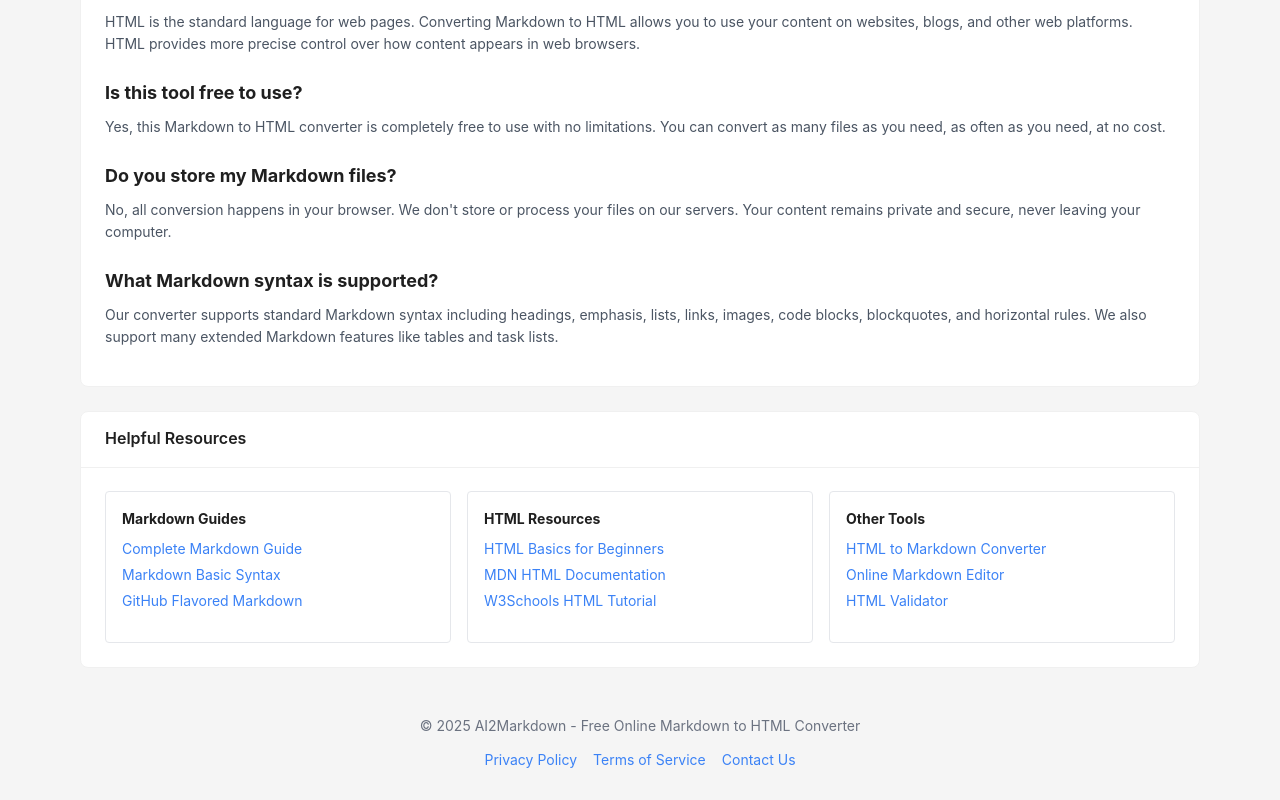
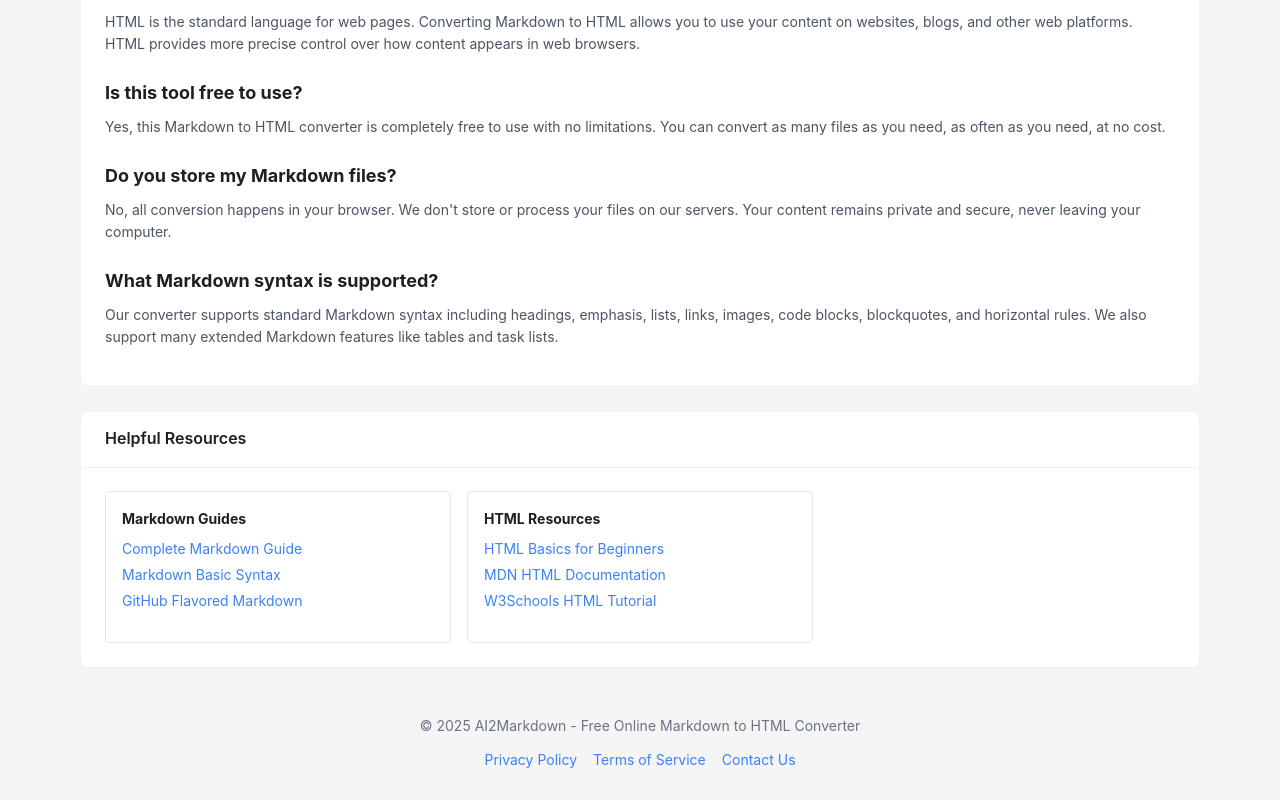
Before and after one commit to lensseoyhshi/markdown-code-next, a Next.js app: page / in a window 1280 px wide. Shown: the part 1869-2669 px from the top of the page. Built offline with nearby package versions, Linux system fonts and the light colour scheme.

Commit message:
将html转markdown注释掉

```diff
--- a/src/app/page.tsx
+++ b/src/app/page.tsx
@@ -410,14 +410,14 @@ export default function Home() {
                                     <li><a href="https://www.w3schools.com/html/" className="text-blue-500 hover:underline">W3Schools HTML Tutorial</a></li>
                                 </ul>
                             </div>
-                            <div className="border p-4 rounded">
-                                <h3 className="font-bold mb-2">Other Tools</h3>
-                                <ul className="space-y-1">
-                                    <li><a href="/html-to-markdown" className="text-blue-500 hover:underline">HTML to Markdown Converter</a></li>
-                                    <li><a href="/markdown-editor" className="text-blue-500 hover:underline">Online Markdown Editor</a></li>
-                                    <li><a href="/html-validator" className="text-blue-500 hover:underline">HTML Validator</a></li>
-                                </ul>
-                            </div>
+                            {/*<div className="border p-4 rounded">*/}
+                            {/*    <h3 className="font-bold mb-2">Other Tools</h3>*/}
+                            {/*    <ul className="space-y-1">*/}
+                            {/*        <li><a href="/html-to-markdown" className="text-blue-500 hover:underline">HTML to Markdown Converter</a></li>*/}
+                            {/*        <li><a href="/markdown-editor" className="text-blue-500 hover:underline">Online Markdown Editor</a></li>*/}
+                            {/*        <li><a href="/html-validator" className="text-blue-500 hover:underline">HTML Validator</a></li>*/}
+                            {/*    </ul>*/}
+                            {/*</div>*/}
                         </div>
                     </Card>
                 </section>
```
Also changed, not shown: src/app/html-to-markdown/page.tsx (deleted).
